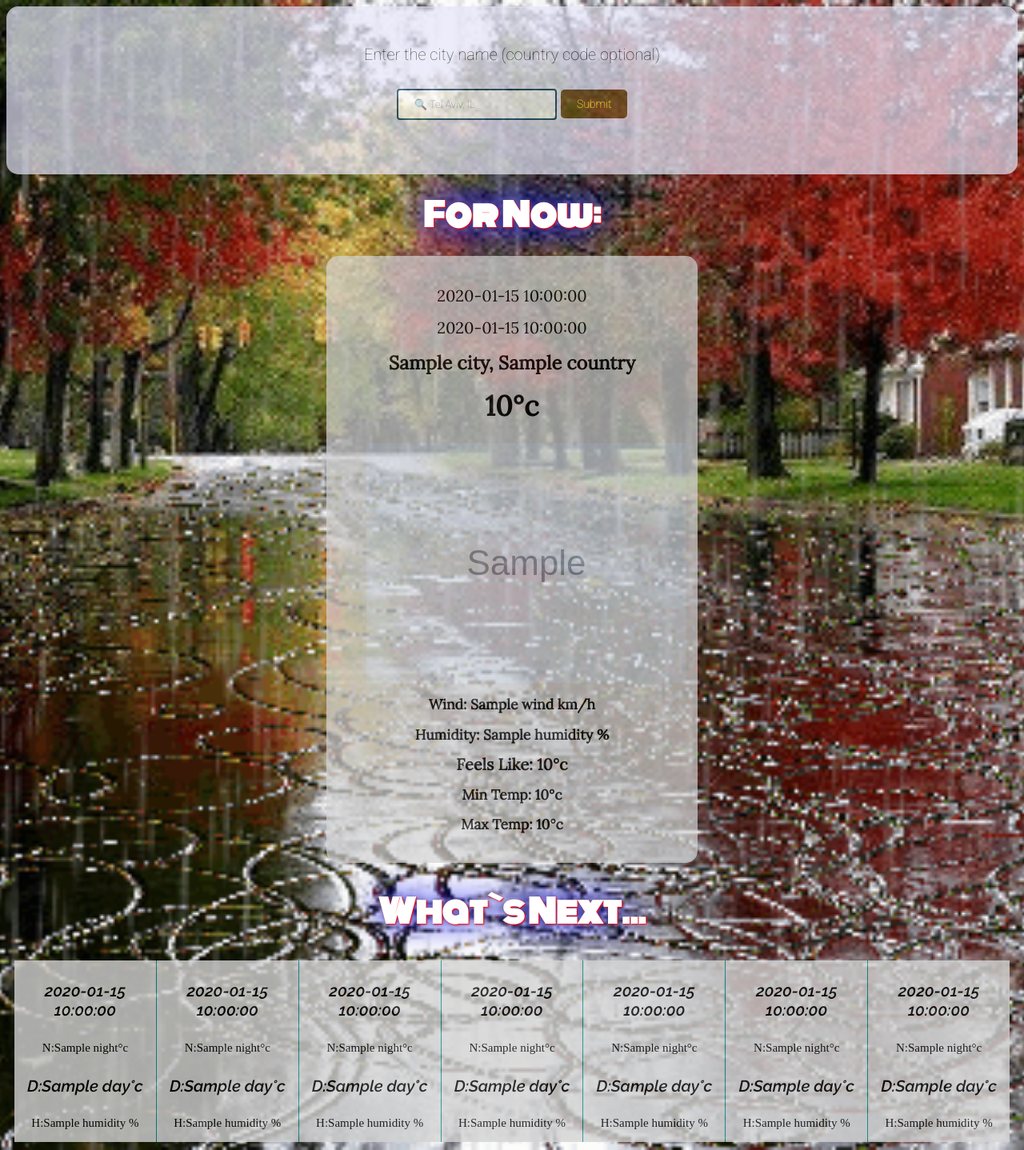
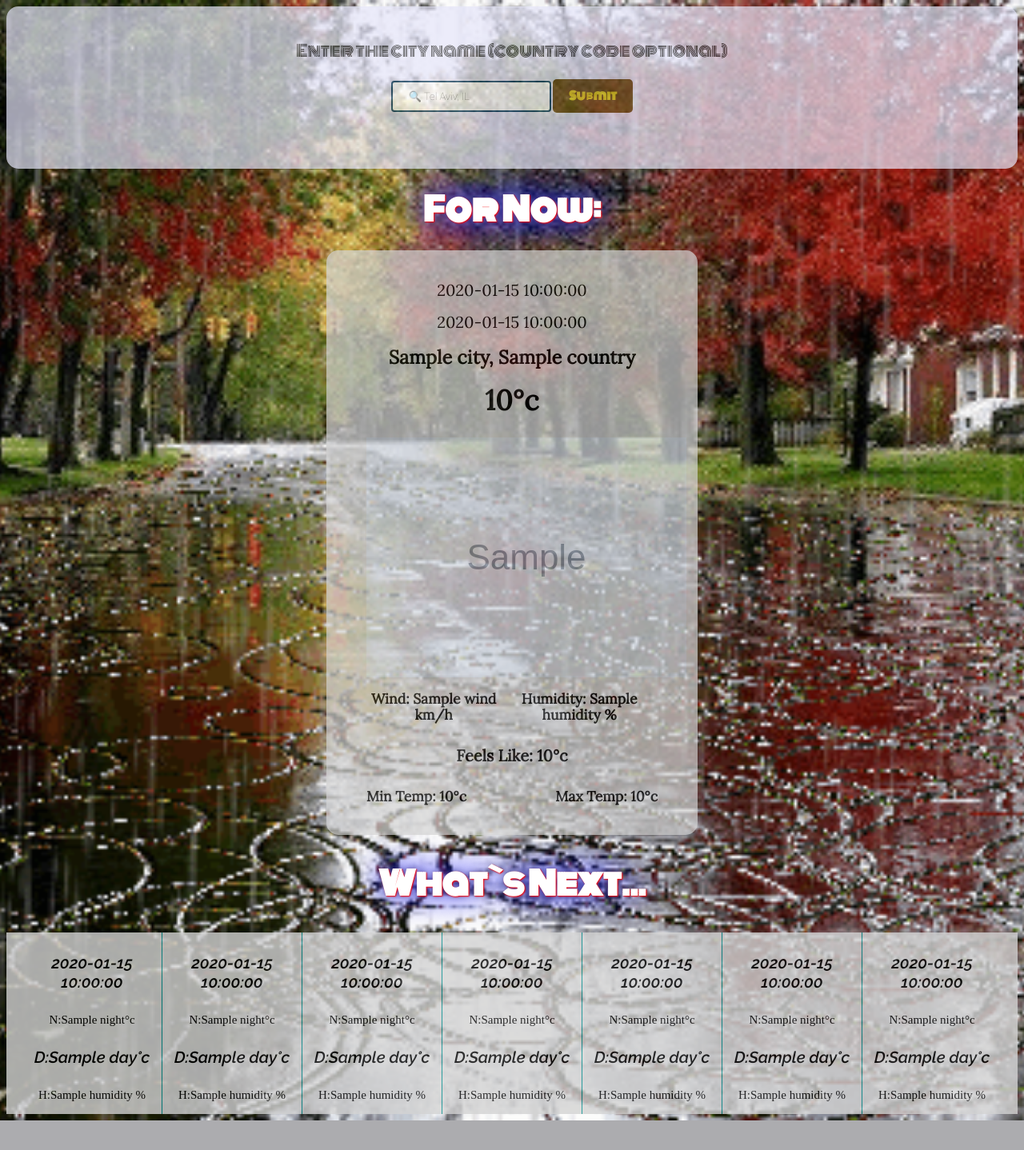
Before and after one commit to YoadMatza/python_summery, a Flask app: template python_summery/templates/home.html in a window 1280 px wide. Shown: the whole page at 80% size. After the commit the page ends 1401 px from the top, so only its background shows below. Run offline with Flask 2, Linux system fonts and the light colour scheme; the template is opened without the code that fills it: most values are stand-ins (such as "Sample title", 1, 10 or a date in 2020); grey boxes marked "Sample" are stand-in pictures; some web fonts are replaced.

Commit message:
olga/ change web

```diff
--- a/python_summery/static/css/main.css
+++ b/python_summery/static/css/main.css
@@ -19,8 +19,7 @@ button {
     border-radius: 15px;
     background-color: lavender;
     opacity: 0.7;
-    font-family: 'Roboto', sans-serif;
-    line-height: 200%;
+    font-family: 'Monoton', cursive;
     text-align: center;
     font-size: 20px;
 }
@@ -35,7 +34,7 @@ button {
 }
 
 .search-button {
-    font-family: 'Roboto', sans-serif;
+    font-family: 'Monoton', cursive;
     background: #6b4a18;
     padding: 10px 20px 10px 20px;
     border: 5px solid;
@@ -109,6 +108,8 @@ h4{
    background-color: lightgrey;
    opacity: 0.8;
    margin: 10px
+   text-align: center;
+   padding: 0px 20px 0px 20px;
 }
 
 .core-details{
@@ -123,5 +124,7 @@ h4{
 }
 
 .main-details{
+    display: flex;
+    justify-content: space-between;
     font-size: 15px
 }
--- a/python_summery/templates/home.html
+++ b/python_summery/templates/home.html
@@ -7,7 +7,7 @@
     <link rel="stylesheet" href="/static/css/main.css">
     <link rel="preconnect" href="https://fonts.gstatic.com" crossorigin>
     <link rel="preconnect" href="https://fonts.gstatic.com" crossorigin>
-<link href="https://fonts.googleapis.com/css2?family=Monoton&display=swap" rel="stylesheet">
+    <link href="https://fonts.googleapis.com/css2?family=Monoton&display=swap" rel="stylesheet">
     <link rel="preconnect" href="https://fonts.gstatic.com" crossorigin>
     <link href="https://fonts.googleapis.com/css2?family=Raleway:ital,wght@1,600&display=swap" rel="stylesheet">
     <link href="https://fonts.googleapis.com/css2?family=Lora&display=swap" rel="stylesheet">
```
